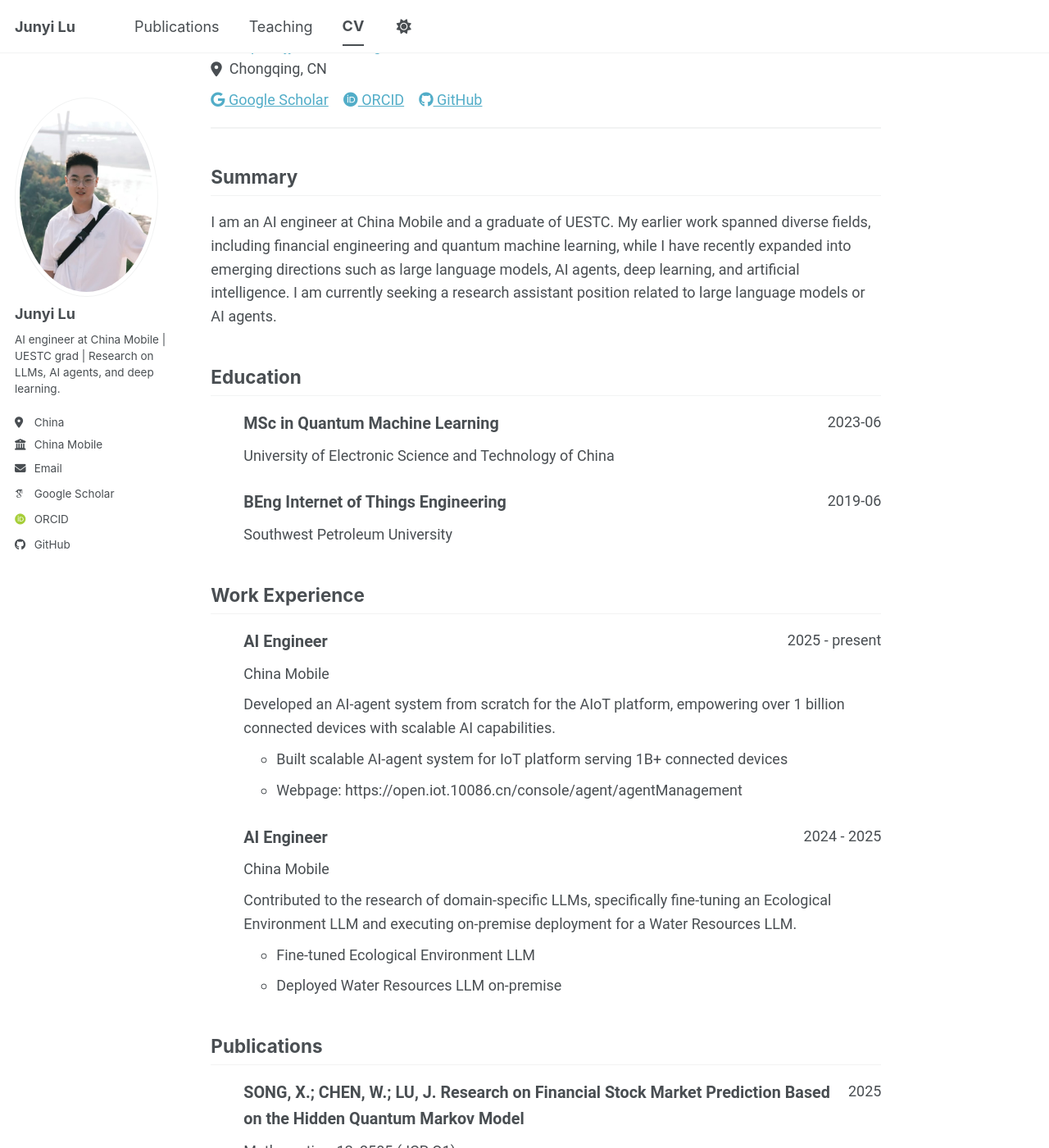
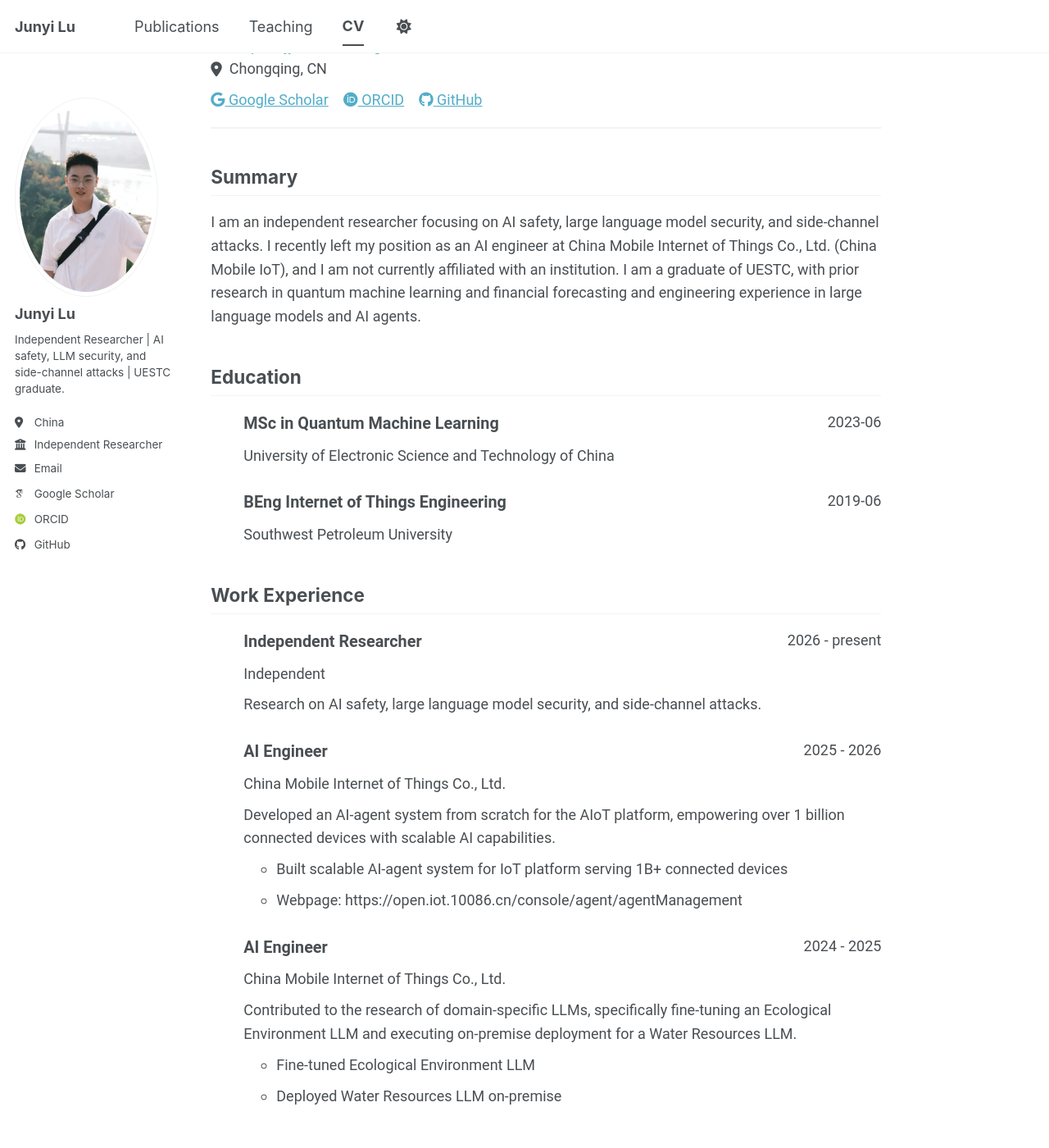
Before and after one commit to ljy623669155/ljy623669155.github.io, a Jekyll site: the page built from _pages/cv.md, in a window 1280 px wide and 1400 px high, scrolled down 293 px. Shown: the whole window at 82% size. Built offline with Jekyll 4.4.1, drawn with Linux system fonts in a browser that asks for light colours; some web fonts are replaced; a script bundle is joined from its source files by our own code; library files that are not in the unit come from our copies; some of the changed text lies outside the part shown.

Commit message:
Update current affiliation and AI safety research profile

```diff
--- a/_config.yml
+++ b/_config.yml
@@ -26,9 +26,9 @@
   avatar           : "avatar.jpg"
   name             : "Junyi Lu"
   pronouns         : # example: "she/her"
-  bio              : "AI engineer at China Mobile | UESTC grad | Research on LLMs, AI agents, and deep learning."
+  bio              : "Independent Researcher | AI safety, LLM security, and side-channel attacks | UESTC graduate."
   location         : "China"
-  employer         : "China Mobile"
+  employer         : "Independent Researcher"
   uri              : # URL
   email            : "qq2735861811@gmail.com"
 
--- a/_data/cv.json
+++ b/_data/cv.json
@@ -1,11 +1,11 @@
 {
   "basics": {
     "name": "Junyi Lu",
-    "label": "AI Engineer",
+    "label": "Independent Researcher",
     "email": "qq2735861811@gmail.com",
     "phone": "(+86)18244286576",
     "website": "https://ljy623669155.github.io",
-    "summary": "I am an AI engineer at China Mobile and a graduate of UESTC. My earlier work spanned diverse fields, including financial engineering and quantum machine learning, while I have recently expanded into emerging directions such as large language models, AI agents, deep learning, and artificial intelligence. I am currently seeking a research assistant position related to large language models or AI agents.",
+    "summary": "I am an independent researcher focusing on AI safety, large language model security, and side-channel attacks. I recently left my position as an AI engineer at China Mobile Internet of Things Co., Ltd. (China Mobile IoT), and I am not currently affiliated with an institution. I am a graduate of UESTC, with prior research in quantum machine learning and financial forecasting and engineering experience in large language models and AI agents.",
     "location": {
       "city": "Chongqing",
       "countryCode": "CN"
@@ -30,10 +30,18 @@
   },
   "work": [
     {
-      "company": "China Mobile",
+      "company": "Independent",
+      "position": "Independent Researcher",
+      "startDate": "2026",
+      "endDate": "present",
+      "summary": "Research on AI safety, large language model security, and side-channel attacks.",
+      "highlights": []
+    },
+    {
+      "company": "China Mobile Internet of Things Co., Ltd.",
       "position": "AI Engineer",
       "startDate": "2025",
-      "endDate": "present",
+      "endDate": "2026",
       "summary": "Developed an AI-agent system from scratch for the AIoT platform, empowering over 1 billion connected devices with scalable AI capabilities.",
       "highlights": [
         "Built scalable AI-agent system for IoT platform serving 1B+ connected devices",
@@ -41,7 +49,7 @@
       ]
     },
     {
-      "company": "China Mobile",
+      "company": "China Mobile Internet of Things Co., Ltd.",
       "position": "AI Engineer",
       "startDate": "2024",
       "endDate": "2025",
@@ -162,11 +170,16 @@
       "description": "Graded homework, led seminar discussions, and lectured approximately one-third of the course sessions."
     }
   ],
-
   "interests": [
     {
       "name": "Sports &amp; Leisure",
-      "keywords": ["Fitness", "Swimming", "Bridge", "Basketball", "Table Tennis"]
+      "keywords": [
+        "Fitness",
+        "Swimming",
+        "Bridge",
+        "Basketball",
+        "Table Tennis"
+      ]
     }
   ]
 }
--- a/_pages/cv.md
+++ b/_pages/cv.md
@@ -9,6 +9,4 @@
 
 {% include cv-template.html %}
 
-<div class="cv-download-links" style="margin-top: 2em; text-align: center;">
-  <a href="{{ base_path }}/files/JunyiLu_CV.pdf" class="btn btn--primary">Download CV as PDF</a>
-</div>
+<!-- PDF download temporarily hidden because the previous PDF lists China Mobile as the current employer. -->
```
Also changed, not shown: _pages/about.md (+4 -2 lines).
